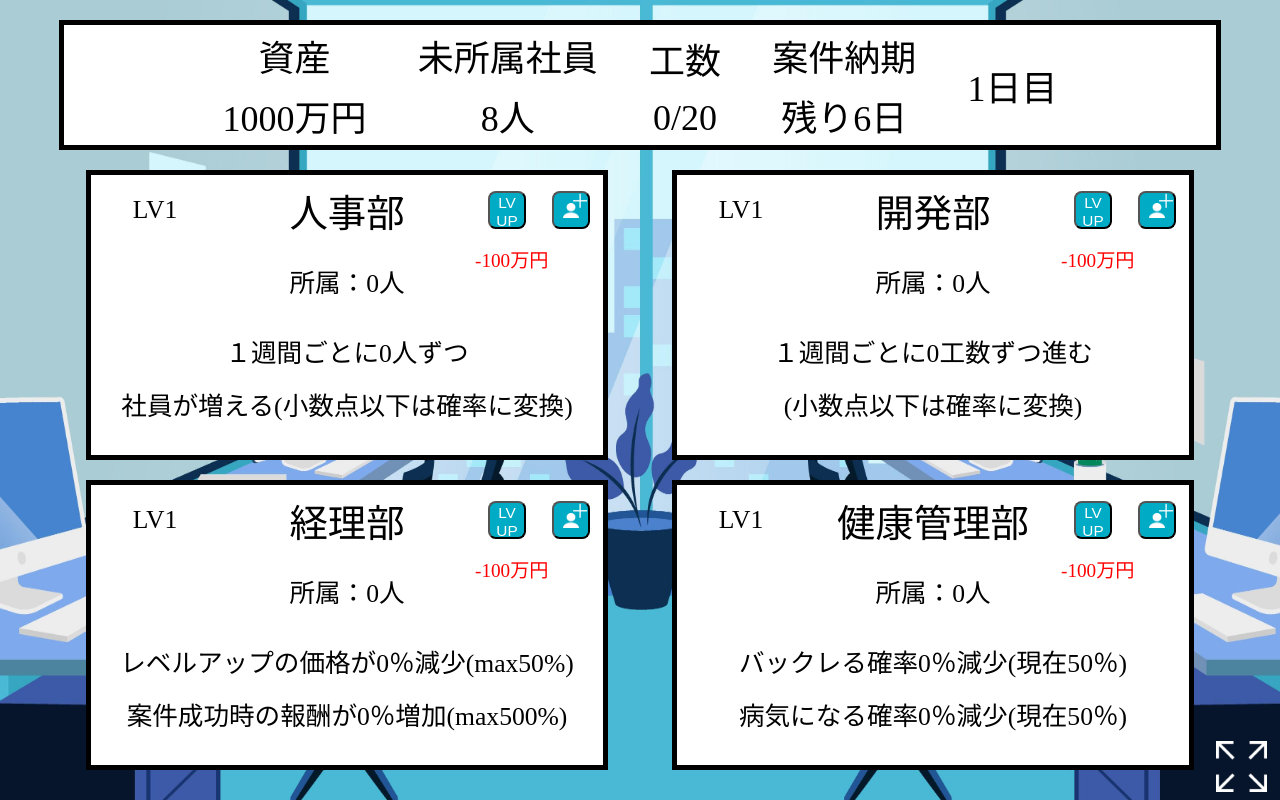
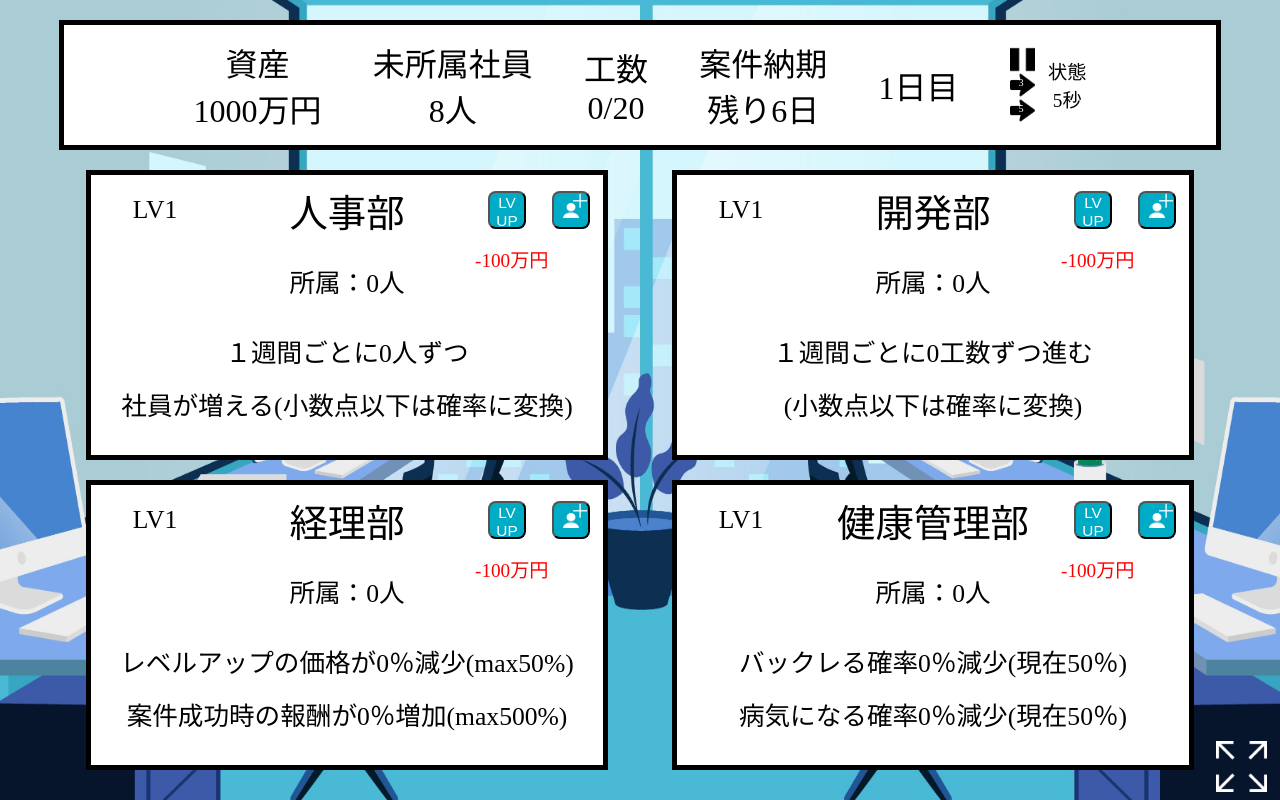
Before and after one commit to ten-pro/HTML5Award, a Vue app in the folder engineergame/: page /gameMain in a window 1280 px wide. Built offline with nearby package versions, Linux system fonts and the light colour scheme.

Commit message:
最終変更（仮）

```diff
--- a/engineergame/src/components/GameMain.vue
+++ b/engineergame/src/components/GameMain.vue
@@ -20,7 +20,24 @@
                 <p>残り{{ state.nouki }}日</p>
             </div>
             <div class="tate">
-                <p>{{ state.nowday }}日目</p>
+                <p class="margin_auto">{{ state.nowday }}日目</p>
+            </div>
+            <div class="remote_controller">
+                <div class="tate">
+                    <img src="./PNG/stop.png" class="remote_img" @click="timeclear">
+                    <div class="rerative">
+                        <img src="./PNG/fast.png" class="remote_img" @click="remote_three">
+                        <p class="remote_naka" @click="remote_three">3</p>
+                    </div>
+                    <div class="rerative">
+                        <img src="./PNG/fast.png" class="remote_img" @click="remote_five">
+                        <p class="remote_naka" @click="remote_five">5</p>
+                    </div>
+                </div>
+                <div class="tate">
+                    <p class="remote_moji">状態</p>
+                    <p class="remote_moji">{{state.nowstate}}</p>
+                </div>
             </div>
         </div>
         <div class="busyo">
@@ -32,7 +49,8 @@
             <Keiri :topstate="state" :kenkou_state="kenkou_state" @keiri_lvup="keiri_lvup" @keiri_addsyain="keiri_addsyain"/>
             <Kenkou :topstate="state" :keiri_state="keiri_state" @kenkou_lvup="kenkou_lvup" @kenkou_addsyain="kenkou_addsyain"/>
         </div>
-        <img :src="state.img" @click="wide" class="fullscreen">
+        <img v-show="state.nowimg==0" src="./PNG/wide.png" @click="wide" class="fullscreen">
+        <img v-show="state.nowimg==1" src="./PNG/small.png" @click="wide" class="fullscreen">
         <teleport to="body">
         <div class="modal" id="sample-modal" v-show="state.isVisible" @click="close"></div>
         <div class="modal-content" :class="{ 'good': state.goodcss, 'bad': state.badcss }" v-show="state.isVisible">
@@ -73,8 +91,11 @@ let state = reactive({
     noweventmessage:"",
     goodcss:false,
     badcss:false,
-    img:"src/components/PNG/wide.png",
+    img:"./PNG/wide.png",
     nowimg:0,
+    nowsec:5,
+    startstop:true,
+    nowstate:"5秒",
 })
 let jinji_state = reactive({
     lv:1,
@@ -142,12 +163,12 @@ const setupfunk = () => {
     state.misyain=startstates[0].syain;
     state.maxkousuu=kousuu[state.nowanken];
     state.nouki=nouki[state.nowanken]-state.nowday;
-    setTimeout(intervalCallback, 5 * 1000);
+    timeoutId=setTimeout(intervalCallback, state.nowsec * 1000);
 }
 const intervalCallback=()=> {
     state.nowday++;
     state.nouki--;
-    timeoutId = setTimeout(intervalCallback, 5 * 1000);
+    timeoutId = setTimeout(intervalCallback, state.nowsec * 1000);
     if(state.nowday%7==0 && state.nowday!=0){
         let addnin=0.5*jinji_state.syain_sum*(0.9+0.1*jinji_state.lv)
         let random=0;
@@ -177,10 +198,36 @@ const intervalCallback=()=> {
             state.money+=housyuu[state.nowanken]+Math.floor(housyuu[state.nowanken]*keiri_state.next);
             if(state.nowday==365){
                 //クリア時の処理
-                swal("１年間経営クリア！","リザルト画面へ","success")
-                .then(()=>{
-                    location.href="/Result"
-                });
+                timeclear();
+                // emits("result", result_state)
+                localStorage.setItem("money",state.money);
+                localStorage.setItem("misyain",state.misyain);
+                localStorage.setItem("day",state.nowday);
+                localStorage.setItem("syain",jinji_state.syain_sum+kaihatu_state.syain_sum+keiri_state.syain_sum+kenkou_state.syain_sum);
+                localStorage.setItem("jilv",jinji_state.lv);
+                localStorage.setItem("keilv",kaihatu_state.lv);
+                localStorage.setItem("kailv",keiri_state.lv);
+                localStorage.setItem("kenlv",kenkou_state.lv);
+                localStorage.setItem("score",Math.floor(state.money+(state.misyain+jinji_state.syain_sum+kaihatu_state.syain_sum+keiri_state.syain_sum+kenkou_state.syain_sum)*10+state.nowday*100))
+                axios
+                    .post('https://mp-class.chips.jp/engineergame/Clearmain.php', {
+                        user_id: sessionStorage.getItem("id"),
+                        clear_time: state.nowday,
+                        clear_emplyee: state.misyain+jinji_state.syain_sum+kaihatu_state.syain_sum+keiri_state.syain_sum+kenkou_state.syain_sum,
+                        clear_money: state.money,
+                        clear_score: Math.floor(state.money+(state.misyain+jinji_state.syain_sum+kaihatu_state.syain_sum+keiri_state.syain_sum+kenkou_state.syain_sum)*10+state.nowday*100),
+                        create_clear_infomation: ''
+                    }, {
+                        headers: {
+                            'Content-Type': 'multipart/form-data'
+                        }
+                    })
+                    .then(function (res) {
+                        swal("１年間経営クリア！","リザルト画面へ","success")
+                        .then(()=>{
+                            location.href="/Result"
+                        });
+                    })
             }else{
                 state.nowanken++;
                 state.nowkousuu=0;
@@ -335,7 +382,25 @@ const kenkou_addsyain = (kenkou) => {
 }
 
 const timeclear = () => {
+    state.nowstate="停止";
     clearTimeout(timeoutId);
+    state.startstop=false;
+}
+const remote_three=()=>{
+    state.nowstate="3秒"
+    state.nowsec=3;
+    if(state.startstop==false){
+        timeoutId=setTimeout(intervalCallback, state.nowsec * 1000);
+        state.startstop=true;
+    }
+}
+const remote_five=()=>{
+    state.nowstate="5秒"
+    state.nowsec=5;
+    if(state.startstop==false){
+        timeoutId=setTimeout(intervalCallback, state.nowsec * 1000);
+        state.startstop=true;
+    }
 }
 const close=()=>{
     state.isVisible=!state.isVisible;
@@ -371,8 +436,12 @@ const emits = defineEmits([
     gap:4vw;
 }
 p{
-    margin:auto;
-    font-size:4.5vmin;
+    margin:0px;
+    /* font-size:4.5vmin; */
+    font-size: 2.5vw;
+}
+.margin_auto{
+    margin: auto;
 }
 .busyo{
     display: flex;
@@ -383,6 +452,32 @@ p{
 .tate{
     display: flex;
     flex-flow: column;
+    align-items: center;
+    justify-content: center;
+    height: 100%;
+}
+.remote_controller{
+    display: flex;
+    gap:1vw;
+}
+.remote_img{
+    width:2vw;
+    cursor:pointer;
+}
+.remote_moji{
+    font-size: 1.5vw;
+}
+.rerative{
+    position: relative;
+    height:2vw;
+}
+.remote_naka{
+    position:absolute;
+    top:0.4vw;
+    left:0.7vw;
+    color:white;
+    font-size: 0.8vw;
+    cursor:pointer;
 }
 
 .modal{
--- a/engineergame/src/components/Home.vue
+++ b/engineergame/src/components/Home.vue
@@ -62,7 +62,8 @@ fill="#833e3e" stroke="none">
         <div class="lower">
             <button class="custom-btn btn-9 startbutton" @click="start">Start</button>
         </div>
-        <img :src="state.img" @click="wide" class="fullscreen">
+        <img v-show="state.nowimg==0" src="./PNG/wide.png" @click="wide" class="fullscreen">
+        <img v-show="state.nowimg==1" src="./PNG/small.png" @click="wide" class="fullscreen">
     </div>
 </template>
 <script setup>
@@ -220,6 +221,7 @@ display: flex;
      7px 7px 20px 0px rgba(0,0,0,.1),
      4px 4px 5px 0px rgba(0,0,0,.1);
     outline: none;
+    background-image: linear-gradient(315deg, #1fd1f9 0%, #b621fe 85%)
   }
 
   .btn-9 {
--- a/engineergame/src/components/Ranking.vue
+++ b/engineergame/src/components/Ranking.vue
@@ -56,7 +56,8 @@
             </div>
         </div>
         <button class="custom-btn btn-9 startbutton" @click="home">←ホームへ</button>
-        <img :src="state.img" @click="wide" class="fullscreen">
+        <img v-show="state.nowimg==0" src="./PNG/wide.png" @click="wide" class="fullscreen">
+        <img v-show="state.nowimg==1" src="./PNG/small.png" @click="wide" class="fullscreen">
     </div>
 </template>
 <script setup>
@@ -148,6 +149,7 @@ const wide=()=>{
     7px 7px 20px 0px rgba(0,0,0,.1),
     4px 4px 5px 0px rgba(0,0,0,.1);
     outline: none;
+    background-image: linear-gradient(315deg, #1fd1f9 0%, #b621fe 85%)
   }
 
   .btn-9 {
--- a/engineergame/src/components/Result.vue
+++ b/engineergame/src/components/Result.vue
@@ -19,7 +19,8 @@
             <Kaihatu :topstate="result"/>
             <Kenkou :topstate="result"/>
         </div>
-        <img :src="state.img" @click="wide" class="fullscreen">
+        <img v-show="state.nowimg==0" src="./PNG/wide.png" @click="wide" class="fullscreen">
+        <img v-show="state.nowimg==1" src="./PNG/small.png" @click="wide" class="fullscreen">
     </div>
 
 </template>
```
Also changed, not shown: engineergame/src/components/PNG/fast.png (added), engineergame/src/components/PNG/stop.png (added).
